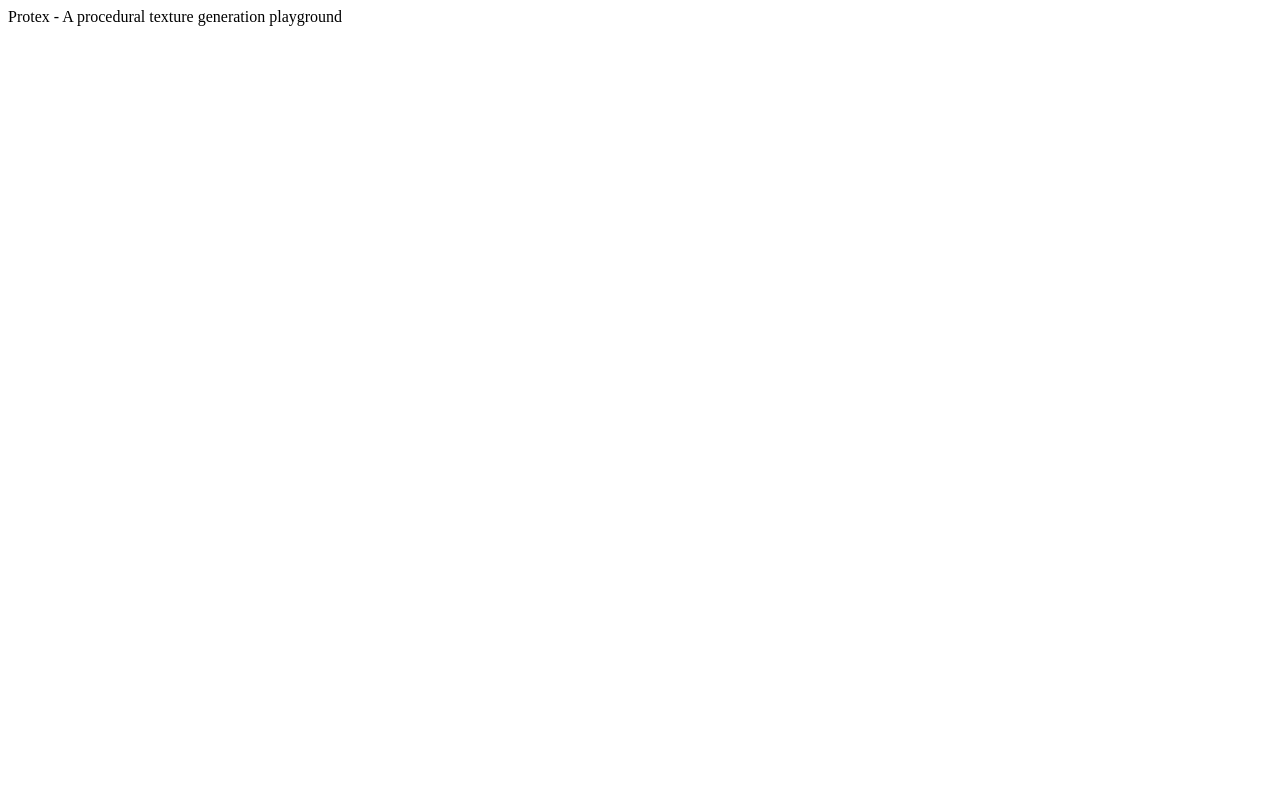
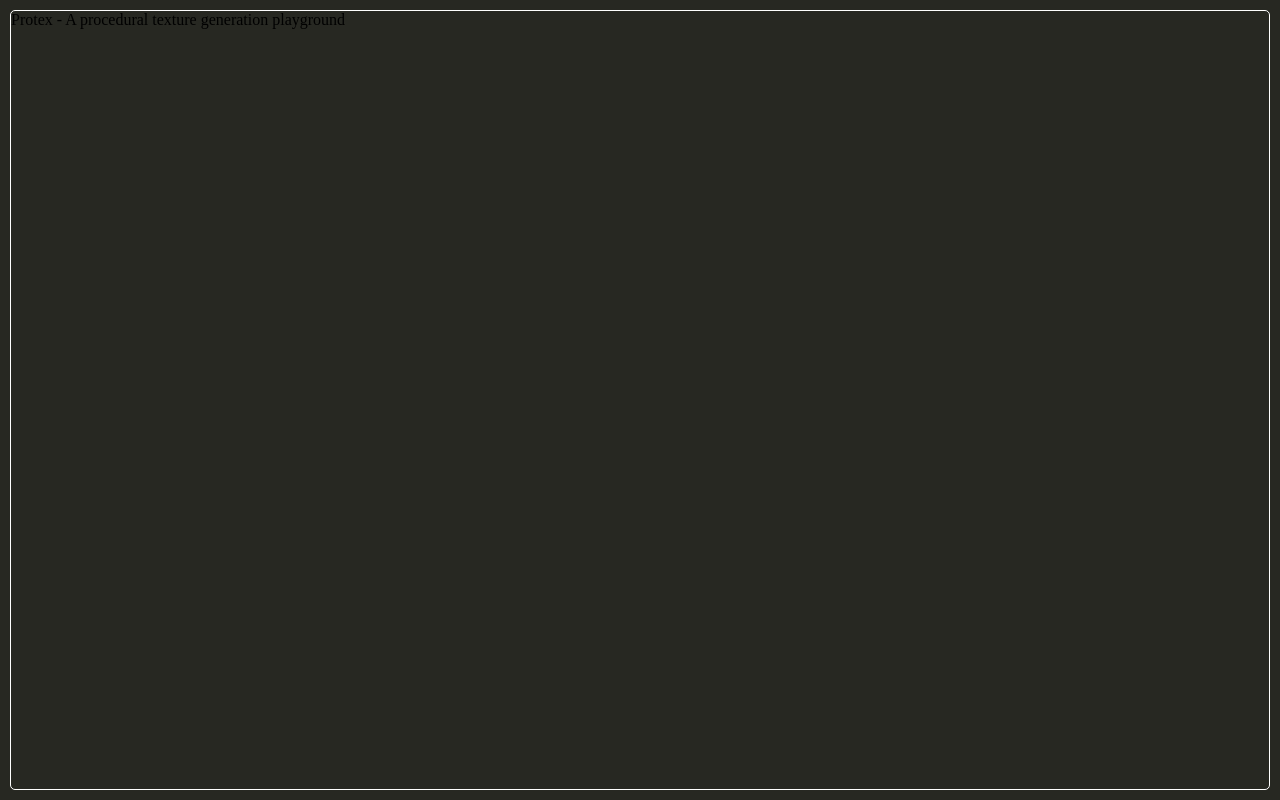
Before and after one commit to ashokgowtham/jslive, a plain HTML site: page static/index.html in a window 1280 px wide. Drawn offline with Linux system fonts and the light colour scheme.

Commit message:
[Ashok] basic layouting

```diff
--- /dev/null
+++ b/static/css/default.css
@@ -0,0 +1,42 @@
+/*layout*/
+* {
+	margin: 0;
+	padding: 0;
+	box-sizing:border-box;
+}
+
+html,body {
+	height: 100%
+}
+
+.container {
+	position: absolute;
+	top: 10px; bottom: 10px; left: 10px; right: 10px;
+}
+
+#bg-canvas {
+	position: absolute;
+	height: 100%;
+	width: 100%;
+	z-index: -10;
+}
+
+/*end:layout*/
+
+/*visual*/
+
+body {
+	background: #543;
+}
+
+.container {
+	border: solid 1px #fff;
+	border-radius: 5px;
+	background: #00000000;
+}
+
+#bg-canvas {
+	background: #272822;
+}
+
+/*end:visual*/
--- a/static/index.html
+++ b/static/index.html
@@ -2,8 +2,12 @@
 <html>
 <head>
 	<title>Protex - Procedural Textures</title>
+	<link rel="stylesheet" type="text/css" href="css/default.css">
 </head>
 <body>
-Protex - A procedural texture generation playground
+	<canvas id='bg-canvas'></canvas>
+	<div class="container">
+		Protex - A procedural texture generation playground
+	</div>
 </body>
 </html>
```
